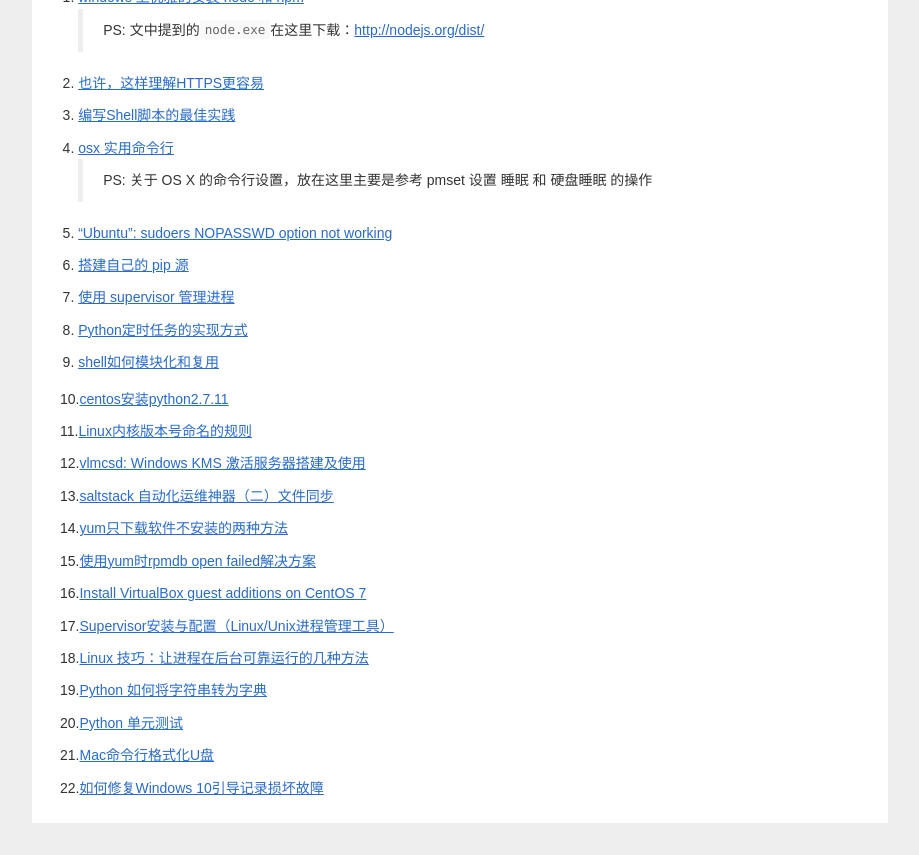
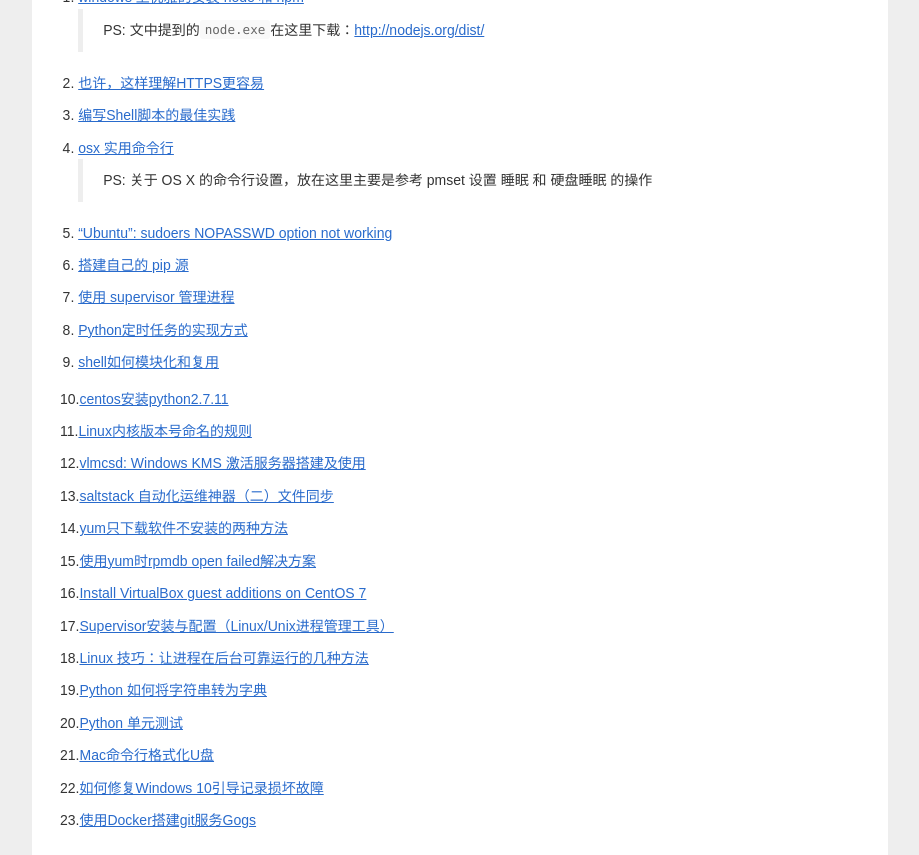
Before and after one commit to ldjhust/ldjhust.github.io, a Jekyll site: the page built from _posts/2017-7-21-reference-article.markdown, in a window 1280 px wide, cut to the strip 453-1308 px from the top of the page. Shown: the whole strip, without its empty margins (180-1099 px from the left). Built offline with Jekyll 4.4.1, drawn with Linux system fonts in a browser that asks for light colours; nearby versions of some CDN libraries; comment, search, counter and statistics services are not loaded; before the commit the page ends 1276 px from its top, so only the background shows below that.

Commit message:
Update 2017-7-21-reference-article.markdown

```diff
--- a/_posts/2017-7-21-reference-article.markdown
+++ b/_posts/2017-7-21-reference-article.markdown
@@ -53,3 +53,5 @@
 21.[Mac命令行格式化U盘](http://jksoftcn.com/macming-ling-xing-ge-shi-hua-upan.html)
 
 22.[如何修复Windows 10引导记录损坏故障](https://www.sysgeek.cn/fix-windows-10-master-boot-record-corrupted/)
+
+23.[使用Docker搭建git服务Gogs](https://www.jianshu.com/p/4e43bda3e1f2)
```
